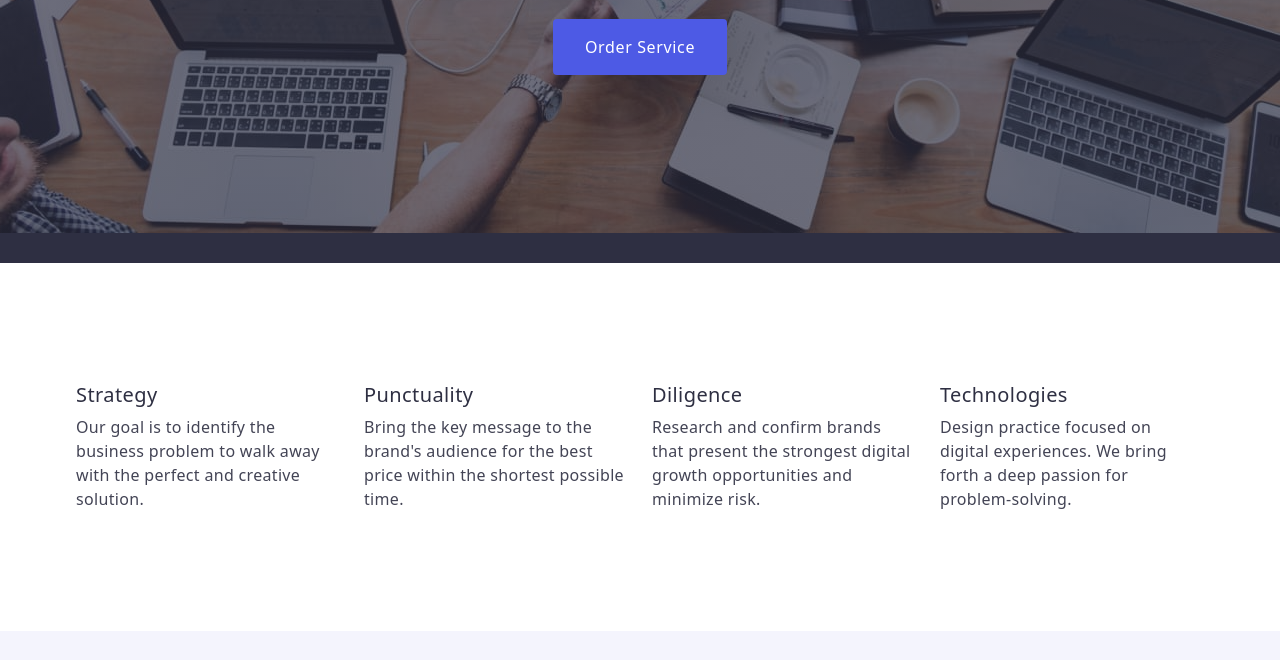
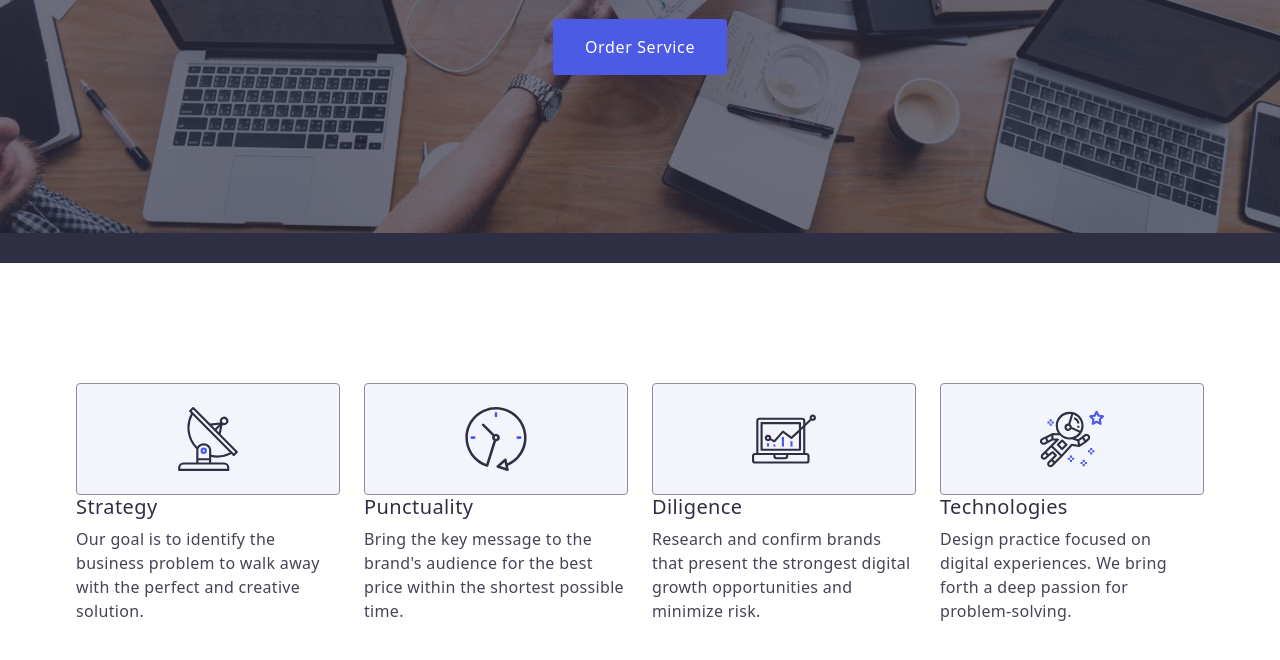
Before and after one commit to OleksiiShcherba/goit-markup-hw-06, a plain HTML site: page index.html in a window 1280 px wide. Shown: the part 470-1130 px from the top of the page. Drawn offline with nearby package versions, Linux system fonts and the light colour scheme.

Commit message:
added svg icons and added them to page + header background

```diff
--- a/css/styles.css
+++ b/css/styles.css
@@ -213,6 +213,19 @@ h1, h2, h3, h4, h5, h6 {
     gap: 24px;
 }
 
+.features-list-item .features-list-item-decoration {
+    display: flex;
+    padding: 23px 0;
+    border-radius: 4px;
+    border: 1px solid #8E8F99;
+    background-color: #F4F4FD;
+    justify-content: center;
+}
+
+.features-list-item-decoration svg {
+    align-items: center;
+}
+
 .main-features-list .third-level-header {
     margin-bottom: 8px;
 }
--- a/index.html
+++ b/index.html
@@ -70,6 +70,11 @@
           <h2 class="visually-hidden">TEAM FEATURES</h2>
           <ul class="main-features-list">
             <li class="features-list-item">
+              <div class="features-list-item-decoration">
+                <svg width="64px" height="64px">
+                  <use href="./images/icons.svg#icon-antenna"></use>
+                </svg>
+              </div>
               <h3 class="third-level-header">Strategy</h3>
               <p class="base-paragraph-style">
                 Our goal is to identify the business problem to walk away with
@@ -77,6 +82,11 @@
               </p>
             </li>
             <li class="features-list-item">
+              <div class="features-list-item-decoration">
+                <svg width="64px" height="64px">
+                  <use href="./images/icons.svg#icon-clock"></use>
+                </svg>
+              </div>
               <h3 class="third-level-header">Punctuality</h3>
               <p class="base-paragraph-style">
                 Bring the key message to the brand's audience for the best price
@@ -84,6 +94,11 @@
               </p>
             </li>
             <li class="features-list-item">
+              <div class="features-list-item-decoration">
+                <svg width="64px" height="64px">
+                  <use href="./images/icons.svg#icon-diagram"></use>
+                </svg>
+              </div>
               <h3 class="third-level-header">Diligence</h3>
               <p class="base-paragraph-style">
                 Research and confirm brands that present the strongest digital
@@ -91,6 +106,11 @@
               </p>
             </li>
             <li class="features-list-item">
+              <div class="features-list-item-decoration">
+                <svg width="64px" height="64px">
+                  <use href="./images/icons.svg#icon-astronaut"></use>
+                </svg>
+              </div>
               <h3 class="third-level-header">Technologies</h3>
               <p class="base-paragraph-style">
                 Design practice focused on digital experiences. We bring forth a
```
Also changed, not shown: images/icons.svg (added).
